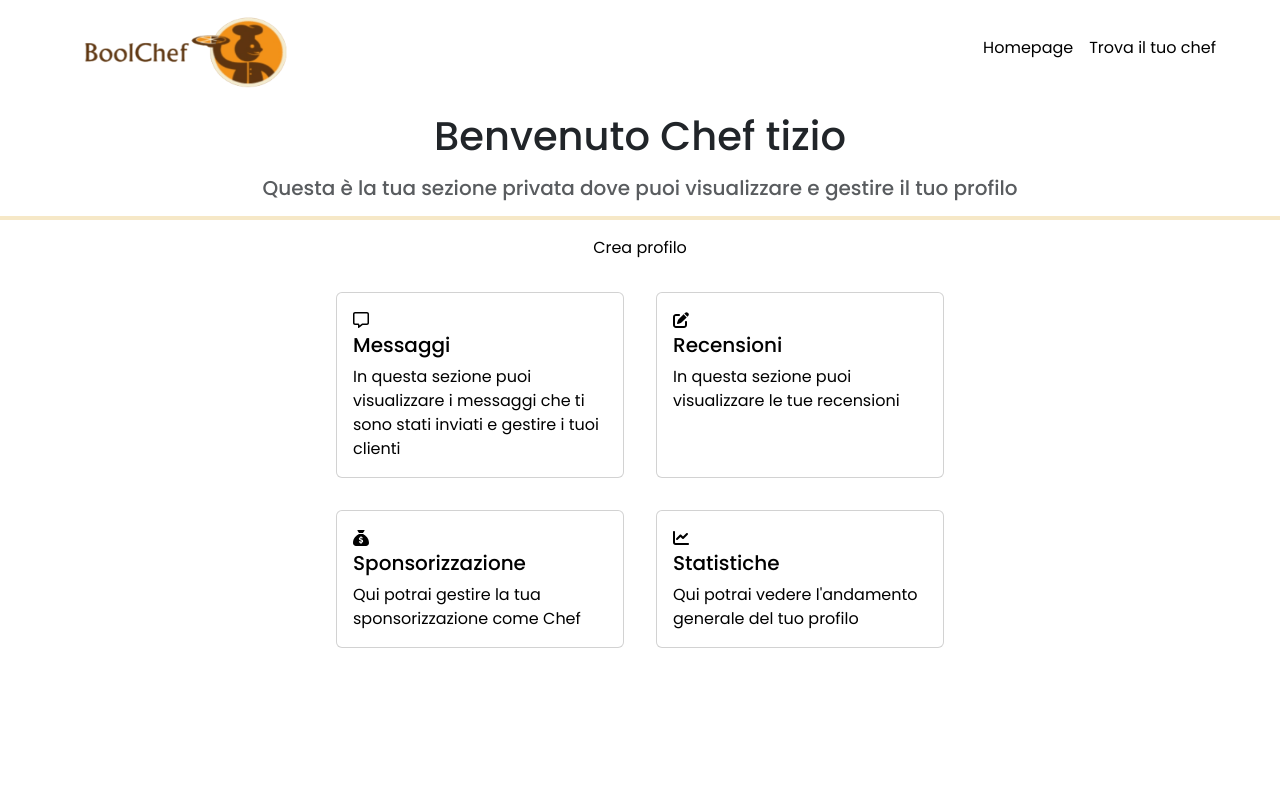
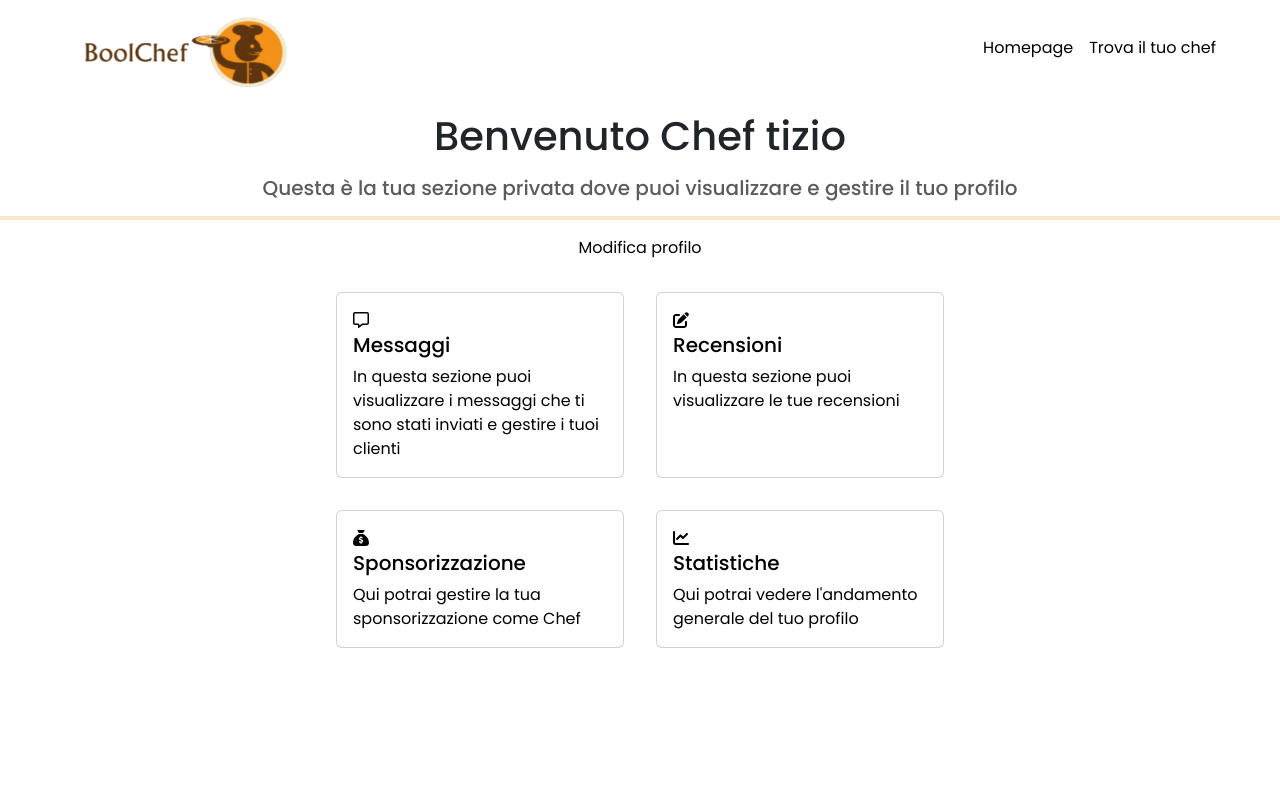
Before and after one commit to VitoMarino/vue-boolchef, a Vue app in the folder boolchef/: page /dashboard in a window 1280 px wide. Shown: the top 800 px of the page. Built offline with nearby package versions, Linux system fonts and the light colour scheme.

Commit message:
rinominato create in modify

```diff
--- a/boolchef/src/pages/user/Dashboard.vue
+++ b/boolchef/src/pages/user/Dashboard.vue
@@ -20,8 +20,8 @@ export default {
         <hr>
 
         <div class="d-flex justify-content-center">
-            <router-link class="router-link" :to="{ name: 'create-profile' }">
-                <p>Crea profilo</p>
+            <router-link class="router-link" :to="{ name: 'modify-profile' }">
+                <p>Modifica profilo</p>
             </router-link>
         </div>
         <!--PRIMO FLEX CARD-->
--- a/boolchef/src/pages/user/CreateProfile.vue
+++ b/boolchef/src/pages/user/ModifyProfile.vue
@@ -1,5 +1,16 @@
 <script>
+import axios from 'axios';
 
+export default {
+    data() {
+        return {
+
+        }
+    },
+    methods: {
+
+    }
+}
 </script>
 
 <template>
@@ -15,11 +26,11 @@
             </div>
             <div class="mb-3">
                 <label for="exampleInputPassword1" class="form-label">Foto profilo</label>
-                <input type="password" class="form-control" id="exampleInputPassword1">
+                <input type="file" class="form-control" id="exampleInputPassword1">
             </div>
             <div class="mb-3">
                 <label for="exampleInputPassword1" class="form-label">Telefono</label>
-                <input type="password" class="form-control" id="exampleInputPassword1">
+                <input type="file" class="form-control" id="exampleInputPassword1">
             </div>
             <div class="mb-3">
                 <label for="exampleInputPassword1" class="form-label">Descrizione piatti</label>
--- a/boolchef/src/router.js
+++ b/boolchef/src/router.js
@@ -17,7 +17,8 @@ import Messages from './pages/user/Messages.vue';
 import Review from './pages/user/Review.vue';
 import SponsorShip from './pages/user/SponsorShip.vue';
 import Statistics from './pages/user/Statistics.vue';
-import CreateProfile from './pages/user/CreateProfile.vue';
+import CreateProfile from './pages/user/ModifyProfile.vue';
+import ModifyProfile from './pages/user/ModifyProfile.vue';
 
 
 //* Con la costante stiamo salvando i dati di Vue Router
@@ -77,9 +78,9 @@ const router = createRouter({
             component: Statistics
         },
         {
-            path: '/create-profile',
-            name: 'create-profile',
-            component: CreateProfile
+            path: '/modify-profile',
+            name: 'modify-profile',
+            component: ModifyProfile
         },
     ]
 });
```
